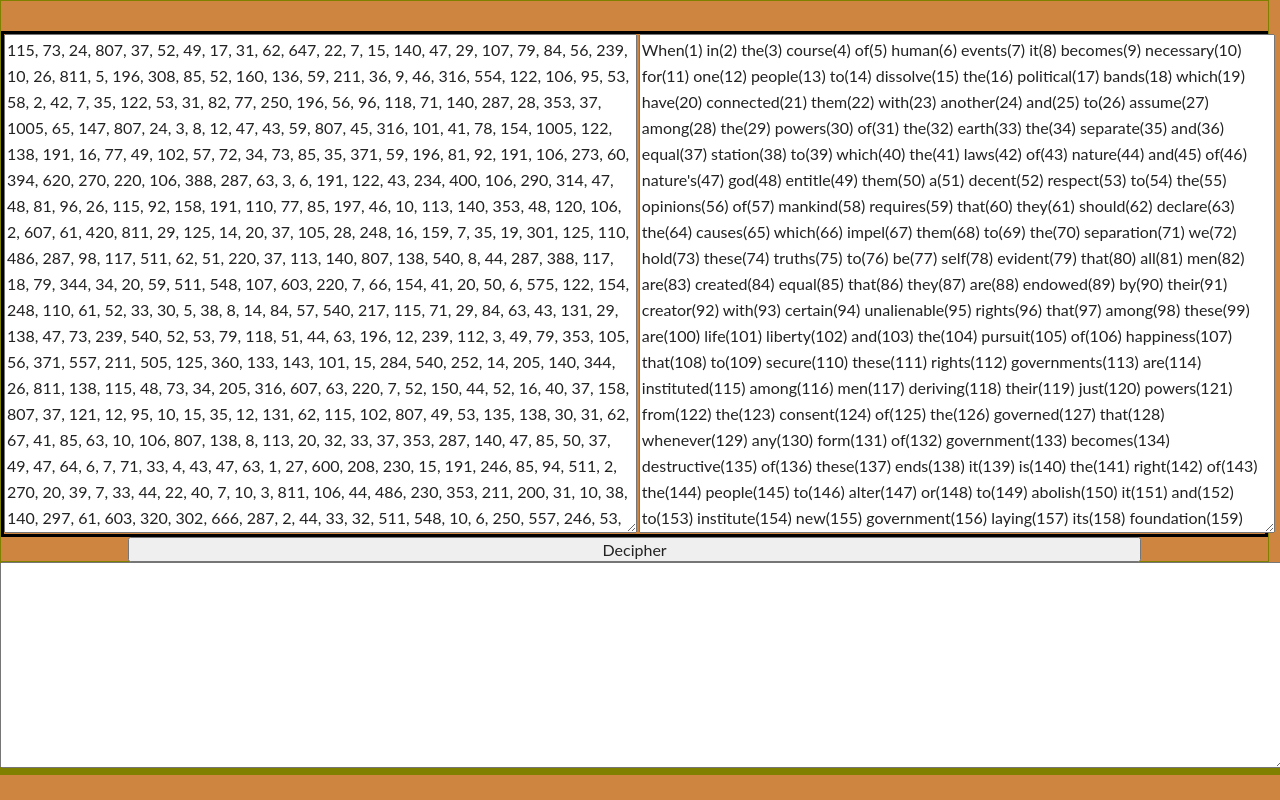
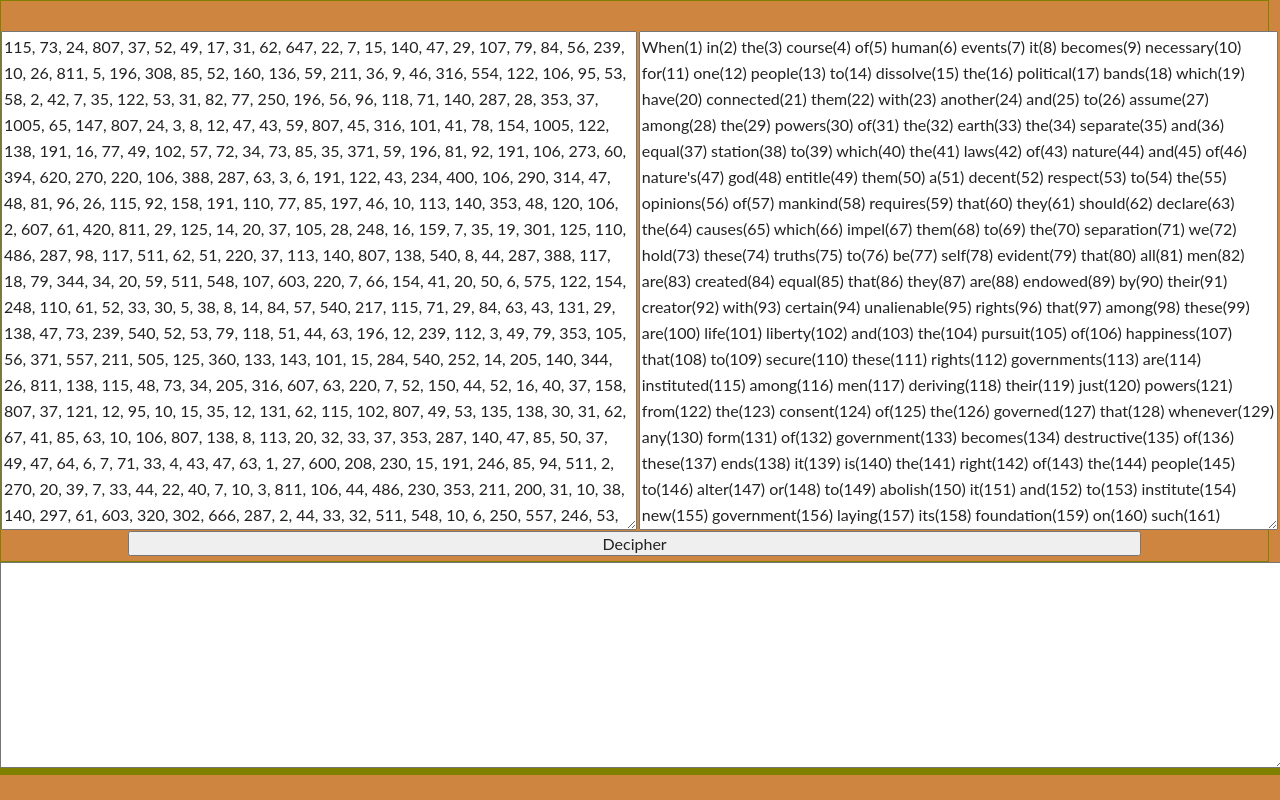
Before and after one commit to adanto/Beale__Cipher, a plain HTML site: page index.html in a window 1280 px wide. Drawn offline with nearby package versions, Linux system fonts and the light colour scheme.

Commit message:
last change. I hate that borded

```diff
--- a/css/styles.css
+++ b/css/styles.css
@@ -17,7 +17,6 @@ body {
 	    display: -ms-flexbox;
 	    display: flex;
 	    padding: 0;
-	    border: 3px solid black;
 	    height: 100%;
 
 	}
```
Also changed, not shown: css/styles.min.css.
